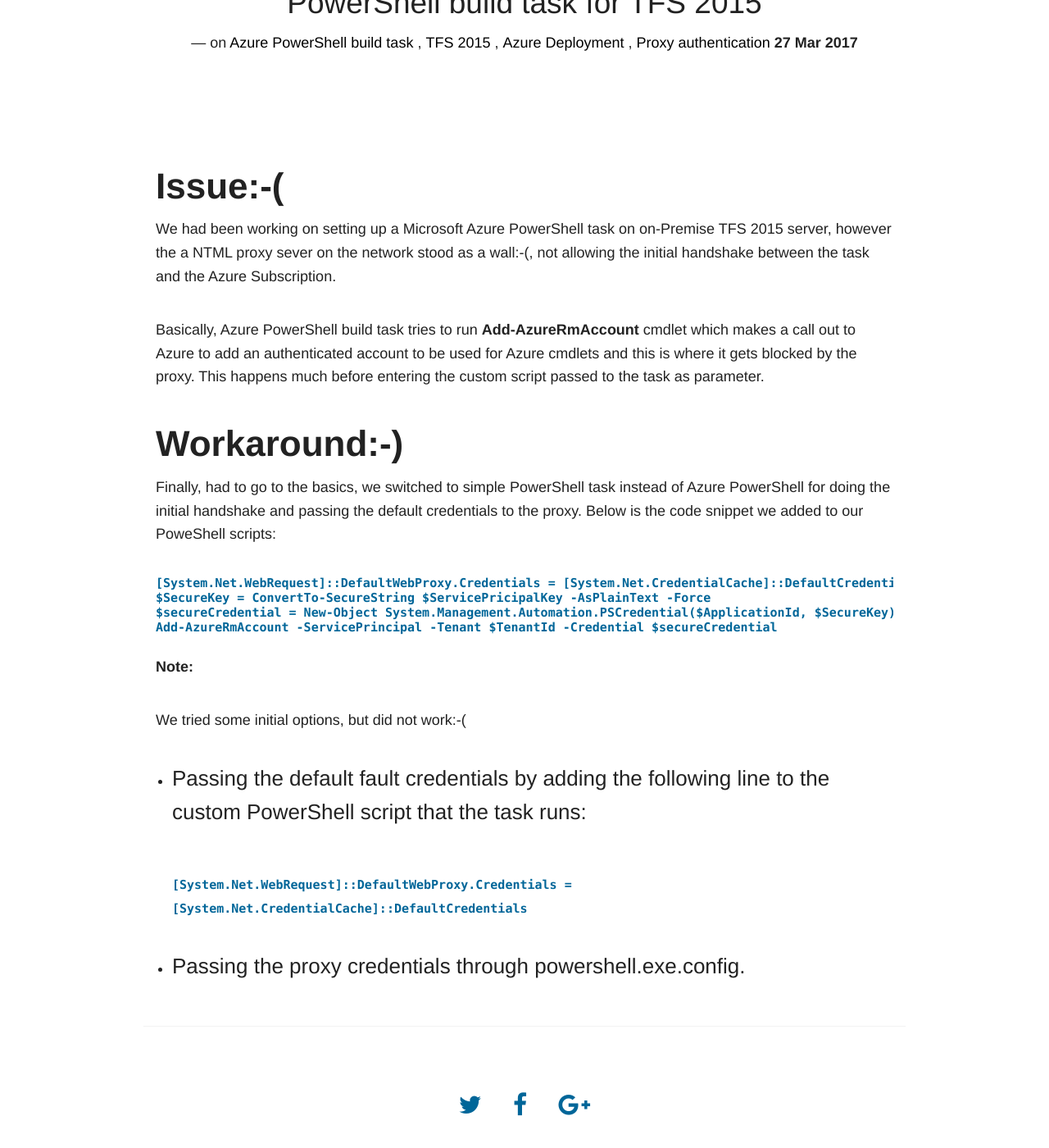
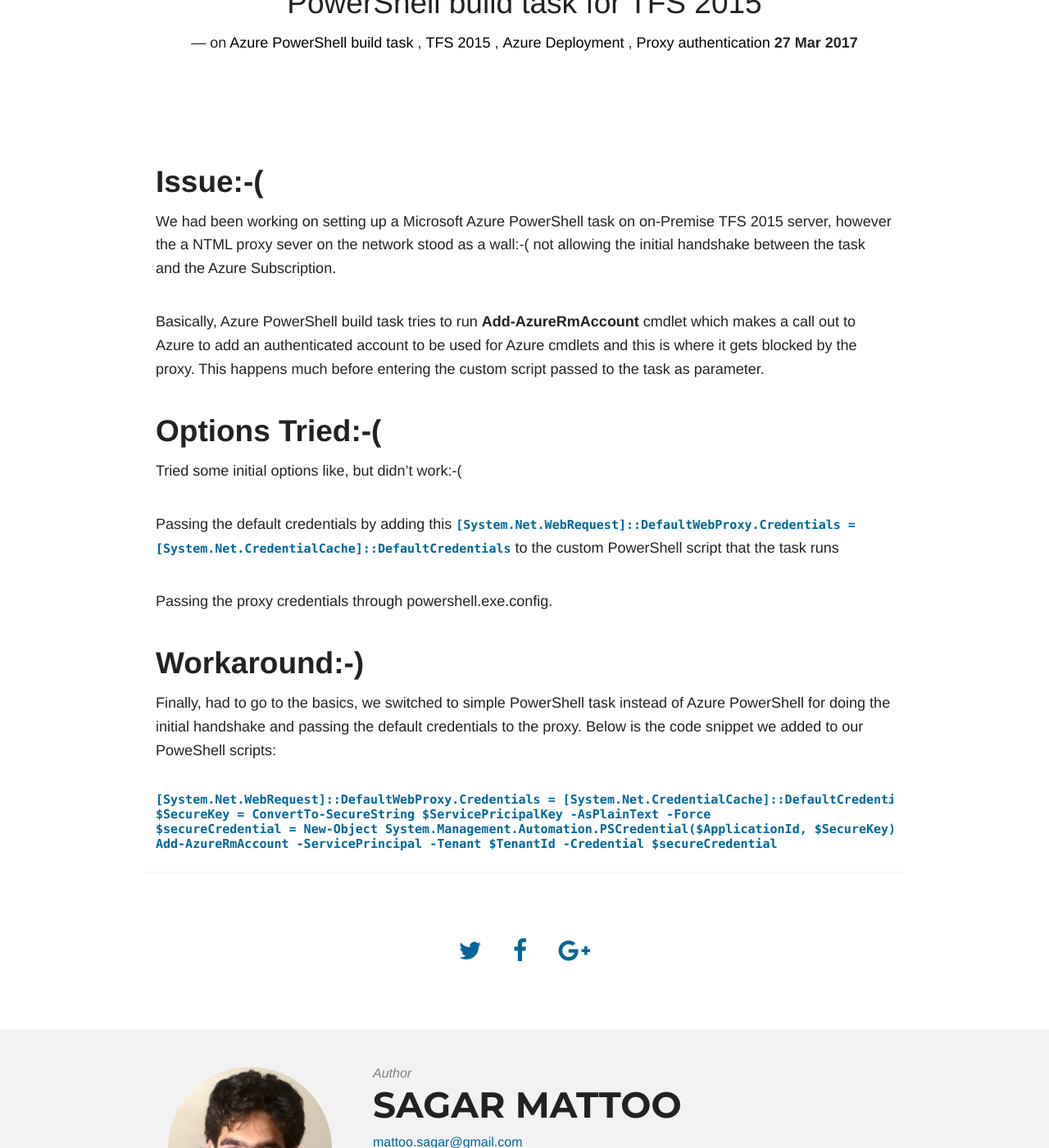
Before and after one commit to smattoo/smattoo.github.com, a Jekyll site: the page built from _posts/2017-03-27-workaround-proxy-authentication-issue-azure-powershell-build-task-for-tfs-2015.md, in a window 1280 px wide and 1400 px high, scrolled down 297 px. Shown: the whole window at 82% size. Built offline with Jekyll 4.4.1, drawn with Linux system fonts in a browser that asks for light colours; nearby versions of some CDN libraries; some of the changed lines change nothing that is shown.

Commit message:
Updated post for Azure Poweshell build task proxy issue.

```diff
--- a/_posts/2017-03-27-workaround-proxy-authentication-issue-azure-powershell-build-task-for-tfs-2015.md
+++ b/_posts/2017-03-27-workaround-proxy-authentication-issue-azure-powershell-build-task-for-tfs-2015.md
@@ -12,12 +12,20 @@
 - Proxy authentication
 ---
 
-# Issue:-( #
-We had been working on setting up a Microsoft Azure PowerShell task on on-Premise TFS 2015 server, however the a NTML proxy sever on the network stood as a wall:-(, not allowing the initial handshake between the task and the Azure Subscription.
+## Issue:-( ##
+We had been working on setting up a Microsoft Azure PowerShell task on on-Premise TFS 2015 server, however the a NTML proxy sever on the network stood as a wall:-( not allowing the initial handshake between the task and the Azure Subscription.
 
 Basically, Azure PowerShell build task tries to run **Add-AzureRmAccount** cmdlet which makes a call out to Azure to add an authenticated account to be used for Azure cmdlets and this is where it gets blocked by the proxy. This happens much before entering the custom script passed to the task as parameter.
 
-# Workaround:-) #
+## Options Tried:-( ##
+Tried some initial options like, but didn't work:-(
+
+Passing the default credentials by adding this `[System.Net.WebRequest]::DefaultWebProxy.Credentials =
+[System.Net.CredentialCache]::DefaultCredentials` to the custom PowerShell script that the task runs
+
+Passing the proxy credentials through powershell.exe.config.
+
+## Workaround:-) ##
 
 Finally, had to go to the basics, we switched to simple PowerShell task instead of Azure PowerShell for doing the initial handshake and passing the default credentials to the proxy. Below is the code snippet we added to our PoweShell scripts:
 
@@ -25,13 +33,3 @@
     $SecureKey = ConvertTo-SecureString $ServicePricipalKey -AsPlainText -Force
     $secureCredential = New-Object System.Management.Automation.PSCredential($ApplicationId, $SecureKey)
     Add-AzureRmAccount -ServicePrincipal -Tenant $TenantId -Credential $secureCredential
-
-**Note:**
-
-We tried some initial options, but did not work:-(
-
-- Passing the default fault credentials by adding the following line to the custom PowerShell script that the task runs:
-
-	`[System.Net.WebRequest]::DefaultWebProxy.Credentials = [System.Net.CredentialCache]::DefaultCredentials`
-
-- Passing the proxy credentials through powershell.exe.config.
```
